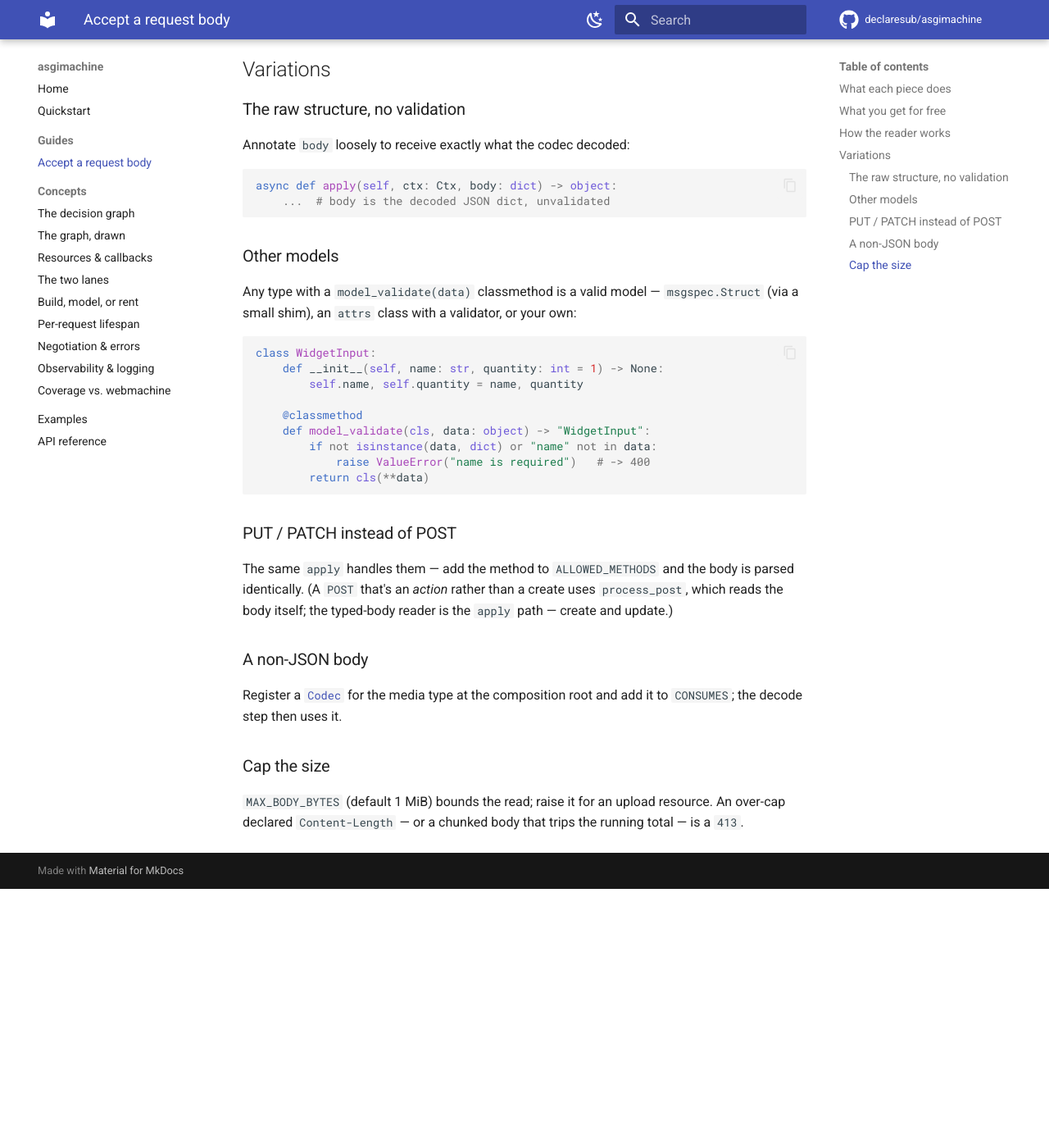
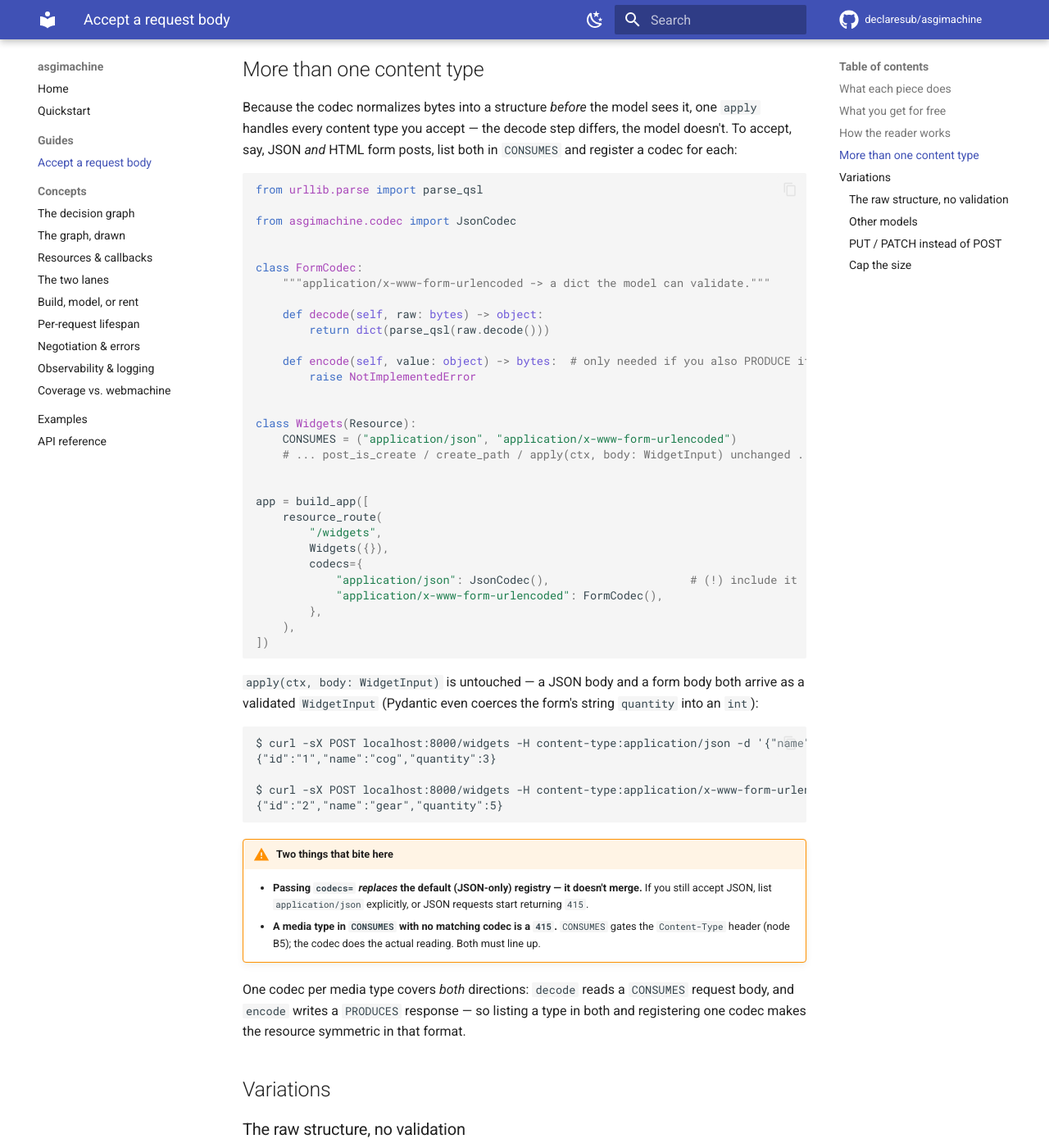
Before and after one commit to declaresub/asgimachine, an MkDocs documentation site: the page built from docs/guides/request-body.md, in a window 1280 px wide and 1400 px high, scrolled down 2643 px. Shown: the whole window at 82% size. Built offline with MkDocs 1.6.1 and Material for MkDocs 9.7.7, drawn with Linux system fonts in a browser that asks for light colours; comment, search, counter and statistics services are not loaded; before the commit the page ends 3727 px from its top, so only the background shows below that.

Commit message:
docs: cover multiple content types in the request-body guide (#35)
Answer "what if a resource accepts two content types?" — because the codec
normalizes bytes to a structure before the model, one apply() handles every
accepted content type; only the decode step differs.

- The pattern: list each in CONSUMES + register a codec per type; the same
  apply(ctx, body: Model) validates the normalized structure (a verified JSON +
  form-urlencoded example — Pydantic coerces the form's string quantity to int).
- Two verified gotchas: passing codecs= REPLACES the default JSON-only registry
  (include application/json explicitly), and a CONSUMES type with no codec is a
  415 (CONSUMES gates the header at B5; the codec does the reading).
- Note that one codec per media type serves both directions (decode/CONSUMES,
  encode/PRODUCES). Folded the thin "non-JSON body" variation into this section.

Behavior verified end-to-end (json+form -> same model; replace-not-merge -> 415;
CONSUMES-without-codec -> 415).

Co-authored-by: Claude Opus 4.8 <noreply@anthropic.com>

````diff
--- a/docs/guides/request-body.md
+++ b/docs/guides/request-body.md
@@ -111,6 +111,70 @@ The read happens in two steps, both replaceable:
 
 The parse is duck-typed on `model_validate`, which is why Pydantic isn't required.
 
+## More than one content type
+
+Because the codec normalizes bytes into a structure *before* the model sees it, one
+`apply` handles every content type you accept — the decode step differs, the model
+doesn't. To accept, say, JSON *and* HTML form posts, list both in `CONSUMES` and
+register a codec for each:
+
+```python
+from urllib.parse import parse_qsl
+
+from asgimachine.codec import JsonCodec
+
+
+class FormCodec:
+    """application/x-www-form-urlencoded -> a dict the model can validate."""
+
+    def decode(self, raw: bytes) -> object:
+        return dict(parse_qsl(raw.decode()))
+
+    def encode(self, value: object) -> bytes:  # only needed if you also PRODUCE it
+        raise NotImplementedError
+
+
+class Widgets(Resource):
+    CONSUMES = ("application/json", "application/x-www-form-urlencoded")
+    # ... post_is_create / create_path / apply(ctx, body: WidgetInput) unchanged ...
+
+
+app = build_app([
+    resource_route(
+        "/widgets",
+        Widgets({}),
+        codecs={
+            "application/json": JsonCodec(),                     # (!) include it
+            "application/x-www-form-urlencoded": FormCodec(),
+        },
+    ),
+])
+```
+
+`apply(ctx, body: WidgetInput)` is untouched — a JSON body and a form body both
+arrive as a validated `WidgetInput` (Pydantic even coerces the form's string
+`quantity` into an `int`):
+
+```
+$ curl -sX POST localhost:8000/widgets -H content-type:application/json -d '{"name":"cog","quantity":3}'
+{"id":"1","name":"cog","quantity":3}
+
+$ curl -sX POST localhost:8000/widgets -H content-type:application/x-www-form-urlencoded -d 'name=gear&quantity=5'
+{"id":"2","name":"gear","quantity":5}
+```
+
+!!! warning "Two things that bite here"
+    - **Passing `codecs=` *replaces* the default (JSON-only) registry — it doesn't
+      merge.** If you still accept JSON, list `application/json` explicitly, or
+      JSON requests start returning `415`.
+    - **A media type in `CONSUMES` with no matching codec is a `415`.** `CONSUMES`
+      gates the `Content-Type` header (node B5); the codec does the actual reading.
+      Both must line up.
+
+One codec per media type covers *both* directions: `decode` reads a `CONSUMES`
+request body, and `encode` writes a `PRODUCES` response — so listing a type in both
+and registering one codec makes the resource symmetric in that format.
+
 ## Variations
 
 ### The raw structure, no validation
@@ -146,11 +210,6 @@ parsed identically. (A `POST` that's an *action* rather than a create uses
 `process_post`, which reads the body itself; the typed-body reader is the `apply`
 path — create and update.)
 
-### A non-JSON body
-
-Register a [`Codec`](../concepts/negotiation.md) for the media type at the
-composition root and add it to `CONSUMES`; the decode step then uses it.
-
 ### Cap the size
 
 `MAX_BODY_BYTES` (default 1 MiB) bounds the read; raise it for an upload resource. An
````
